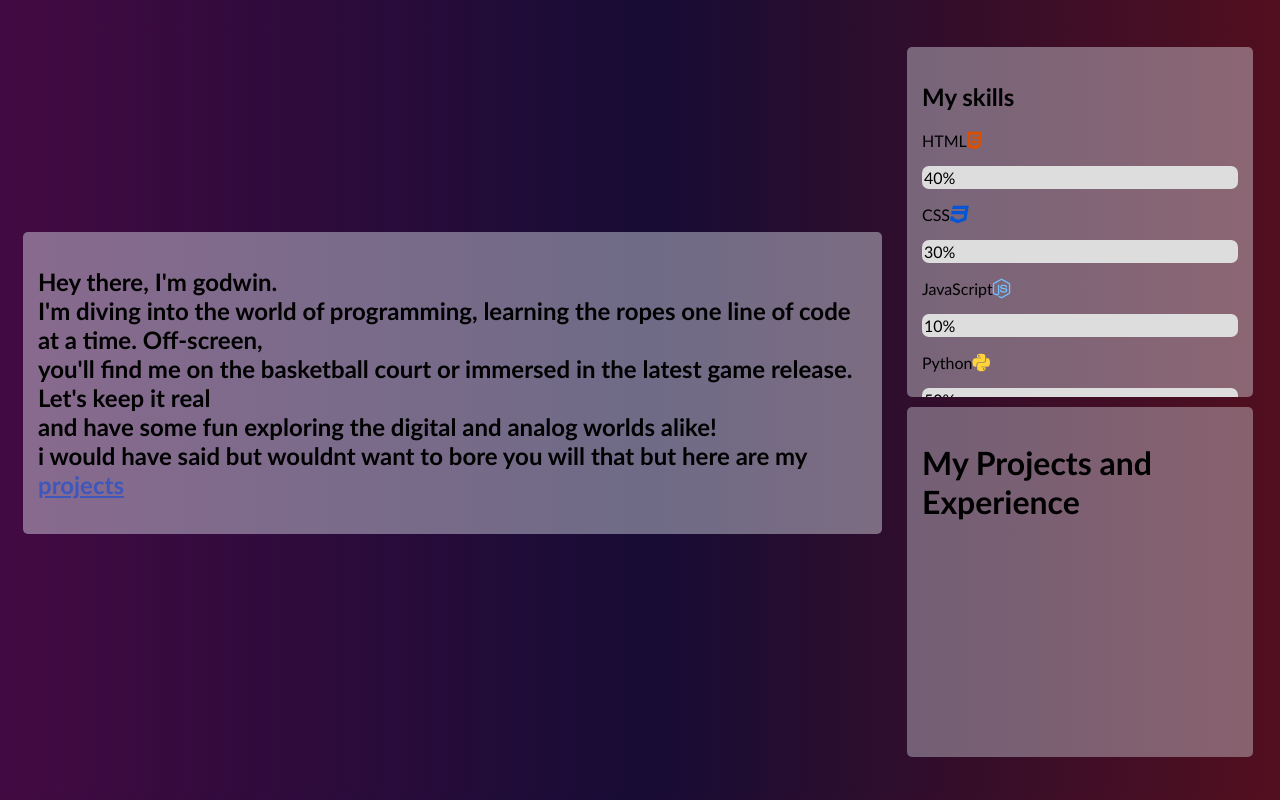
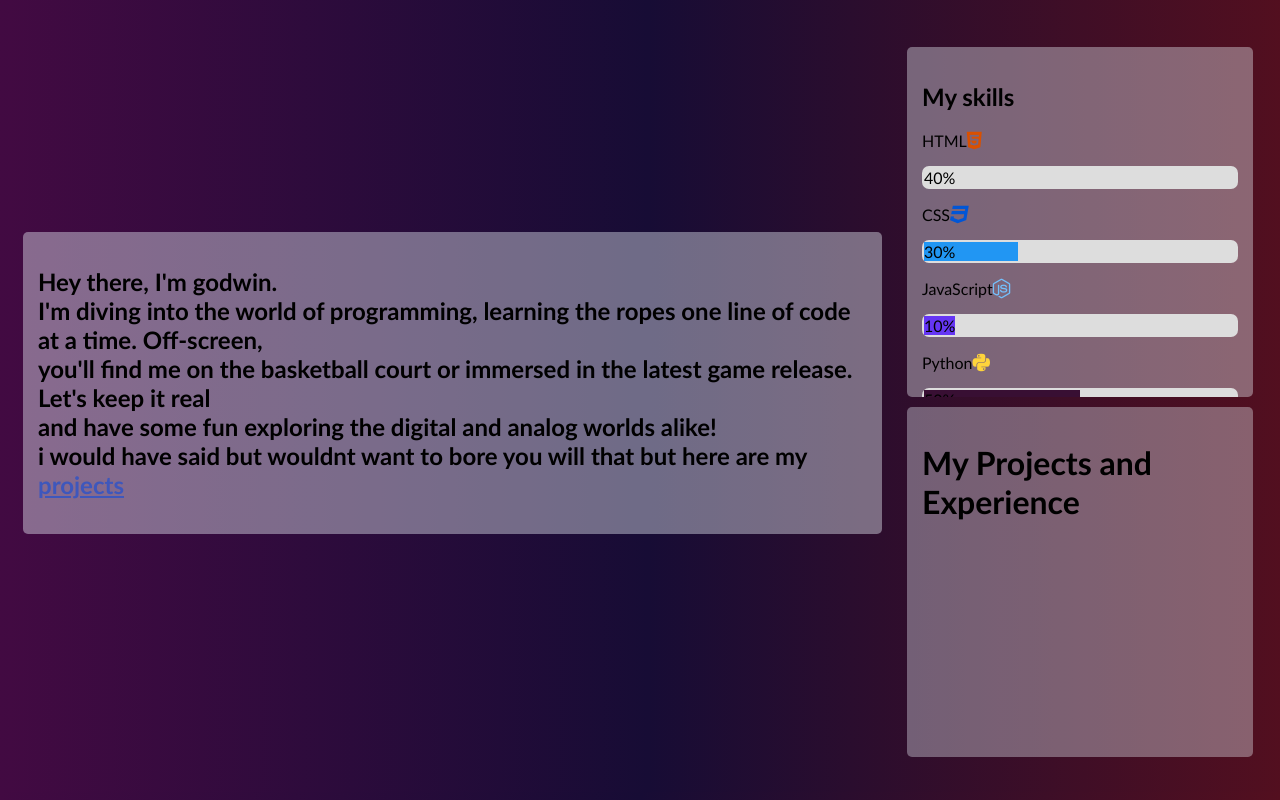
Before and after one commit to Cupidx0/Cupidx0.github.io, a plain HTML site: page index.html in a window 1280 px wide. Shown: the part 990-1790 px from the top of the page. Drawn offline with nearby package versions, Linux system fonts and the light colour scheme; a web font is replaced by a local one.

Commit message:
update both

```diff
--- a/index.html
+++ b/index.html
@@ -47,19 +47,19 @@
                     <div class="skills-list">
                         <p>HTML<i class="fa-brands fa-html5 fa-lg" style="color: #d95000;"></i></p>
                         <div class="container">
-                            <div id="skills html">40%</div>
+                            <div id="html">40%</div>
                         </div>
                         <p>CSS<i class="fa-brands fa-css3 fa-lg" style="color: #0056d6;"></i></p>
                         <div class="container">
-                            <div id="skills css">30%</div>
+                            <div id="css">30%</div>
                         </div>
                         <p>JavaScript<i class="fa-brands fa-node-js fa-lg" style="color: #74C0FC;"></i></p>
                         <div class="container">
-                            <div id="skills js">10%</div>
+                            <div id="js">10%</div>
                         </div>
                         <p>Python<i class="fa-brands fa-python fa-lg" style="color: #FFD43B;"></i></p>
                         <div class="container">
-                            <div id="skills python">50%</div>
+                            <div id="python">50%</div>
                         </div>
                         <div class="logo">
                             <ul>
--- a/style.css
+++ b/style.css
@@ -130,6 +130,7 @@ body{
     padding: 2px;
     border-radius: 7px;
     border: #808080;
+    cursor: pointer;
 }
 .content{
     display:flex;
@@ -194,16 +195,18 @@ body{
     border: #808080;
   }
 
-  #html {width: 0%; background-color: #2d9abb;
+  #html {
+    width: 0%;
+    background-color: #2d9abb;
     transition: 2s;
     }
-  #css {width: 0%; background-color: #2196F3;
+  #css {width: 30%; background-color: #2196F3;
     transition: 2s;
     }
-  #js {width: 0%; background-color: #6536f4;
+  #js {width: 10%; background-color: #6536f4;
     transition: 2s;
     }
-  #python {width: 0%; background-color: #380f33;
+  #python {width: 50%; background-color: #380f33;
     transition: 2s;
     }
 ul{
@@ -214,7 +217,7 @@ ul{
     gap: 30px;
     cursor: pointer;
 }
-  #html:hover, #html.hovered {
+  #html:hover, #skills html.hovered {
     width: 40%;
     text-align: center;
     transition: 2s;
```
